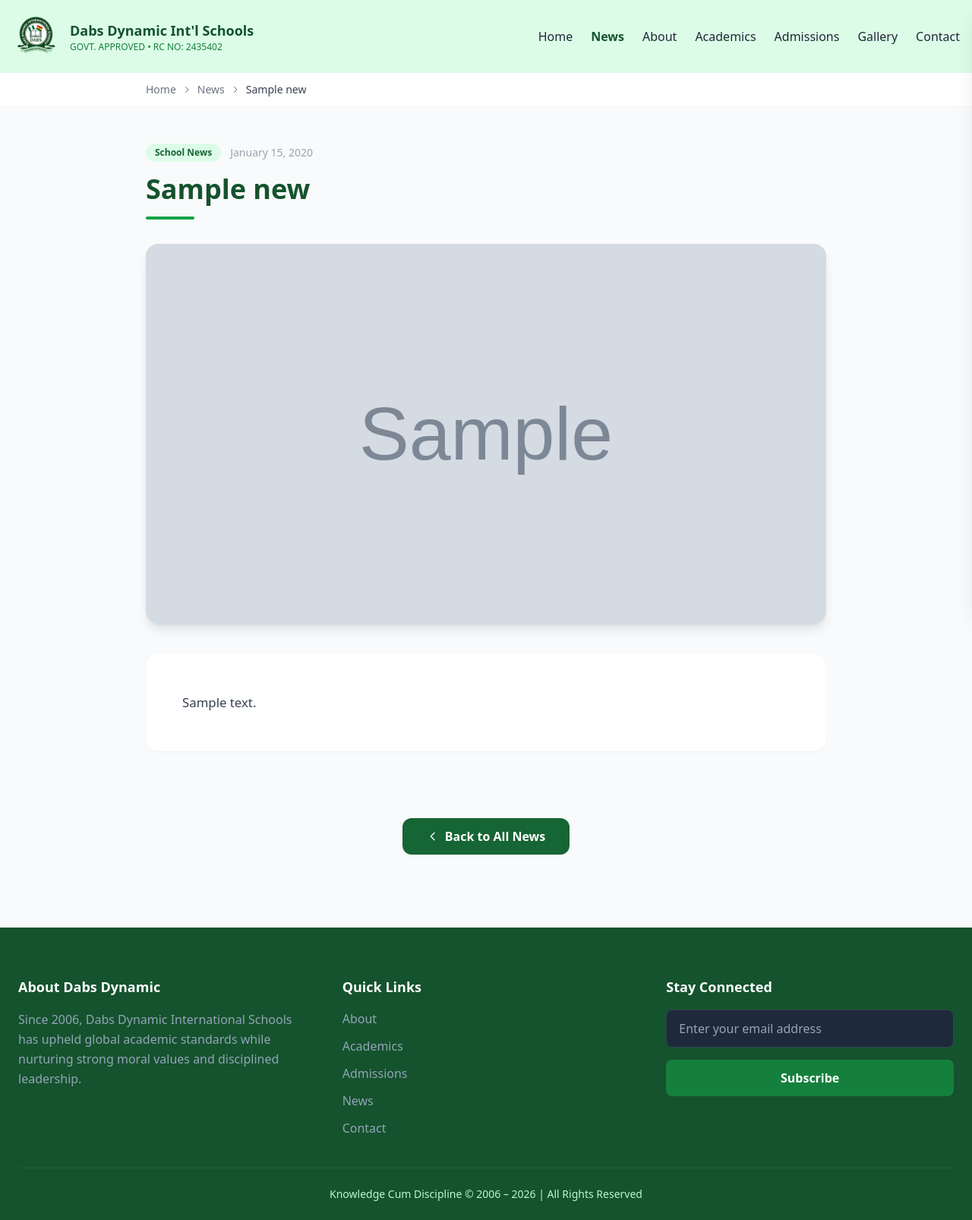
After one commit to boatengdavid/Dabs-Dynamic-school-website-, a PHP site: page /news-detail.php?id=1 in a window 1280 px wide. The commit adds this page. Shown: the whole page at 76% size. Run offline with PHP 8.4, Linux system fonts and the light colour scheme; tables that the repository leaves empty or names only in its code hold one stand-in row (values such as "Sample post"); grey boxes marked "Sample" are stand-in pictures; some libraries are stand-ins or nearby versions.

Commit message:
dabs-admin-v2

```diff
--- a/about.php
+++ b/about.php
@@ -272,7 +272,8 @@ function img($images, $key, $fallback = '') {
             </ul>
           </div>
           <div>
-            <h4 class="text-white font-semibold mb-6 text-lg">Stay Connected</h4>
+            <h4 class="text-white font-semibold mb-6 text-lg">Join the DABS SCHOOL Community</h4>
+            <p class="text-slate-400 leading-relaxed">Sign up for our newsletter to stay connected with our students, faculty, and latest happenings.</p>
             <form class="flex flex-col space-y-4 mb-8">
               <input type="email" placeholder="Enter your email address" class="px-4 py-3 rounded-lg bg-slate-800 border border-slate-700 text-white focus:outline-none focus:ring-2 focus:ring-green-400"/>
               <button type="submit" class="bg-green-700 text-white py-3 rounded-lg font-semibold hover:bg-green-800 transition">Subscribe</button>
--- a/admissions.php
+++ b/admissions.php
@@ -211,7 +211,8 @@ function img($images, $key, $fallback = '') {
             </ul>
           </div>
           <div>
-            <h4 class="text-white font-semibold mb-6 text-lg">Stay Connected</h4>
+            <h4 class="text-white font-semibold mb-6 text-lg">Join the DABS SCHOOL Community</h4>
+            <p class="text-slate-400 leading-relaxed">Sign up for our newsletter to stay connected with our students, faculty, and latest happenings.</p>
             <form class="flex flex-col space-y-4 mb-8">
               <input type="email" placeholder="Enter your email address" class="px-4 py-3 rounded-lg bg-slate-800 border border-slate-700 text-white focus:outline-none focus:ring-2 focus:ring-green-400"/>
               <button type="submit" class="bg-green-700 text-white py-3 rounded-lg font-semibold hover:bg-green-800 transition">Subscribe</button>
--- a/contact.php
+++ b/contact.php
@@ -166,7 +166,8 @@ function c($content, $key, $fallback = '') {
             </ul>
           </div>
           <div>
-            <h4 class="text-white font-semibold mb-6 text-lg">Stay Connected</h4>
+            <h4 class="text-white font-semibold mb-6 text-lg">Join the DABS SCHOOL Community</h4>
+            <p class="text-slate-400 leading-relaxed">Sign up for our newsletter to stay connected with our students, faculty, and latest happenings.</p>
             <form class="flex flex-col space-y-4 mb-8">
               <input type="email" placeholder="Enter your email address" class="px-4 py-3 rounded-lg bg-slate-800 border border-slate-700 text-white focus:outline-none focus:ring-2 focus:ring-green-400"/>
               <button type="submit" class="bg-green-700 text-white py-3 rounded-lg font-semibold hover:bg-green-800 transition">Subscribe</button>
--- a/gallery.php
+++ b/gallery.php
@@ -155,7 +155,8 @@ if ($result && $result->num_rows > 0) {
             </ul>
           </div>
           <div>
-            <h4 class="text-white font-semibold mb-6 text-lg">Stay Connected</h4>
+            <h4 class="text-white font-semibold mb-6 text-lg">Join the DABS SCHOOL Community</h4>
+            <p class="text-slate-400 leading-relaxed">Sign up for our newsletter to stay connected with our students, faculty, and latest happenings.</p>
             <form class="flex flex-col space-y-4 mb-8">
               <input type="email" placeholder="Enter your email address" class="px-4 py-3 rounded-lg bg-slate-800 border border-slate-700 text-white focus:outline-none focus:ring-2 focus:ring-green-400" />
               <button type="submit" class="bg-green-700 text-white py-3 rounded-lg font-semibold hover:bg-green-800 transition">Subscribe</button>
--- a/home.php
+++ b/home.php
@@ -332,7 +332,8 @@ function img($images, $key, $fallback = '') {
         </ul>
       </div>
       <div>
-        <h4 class="text-white font-semibold mb-6 text-lg">Stay Connected</h4>
+        <h4 class="text-white font-semibold mb-6 text-lg">Join the DABS SCHOOL Community</h4>
+            <p class="text-slate-400 leading-relaxed">Sign up for our newsletter to stay connected with our students, faculty, and latest happenings.</p>
         <form class="flex flex-col space-y-4 mb-8">
           <input type="email" placeholder="Enter your email address" class="px-4 py-3 rounded-lg bg-slate-800 border border-slate-700 text-white focus:outline-none focus:ring-2 focus:ring-green-400"/>
           <button type="submit" class="bg-green-700 text-white py-3 rounded-lg font-semibold hover:bg-green-800 transition">Subscribe</button>
--- /dev/null
+++ b/news-detail.php
@@ -0,0 +1,224 @@
+<?php
+require_once 'connect.php';
+
+$id = isset($_GET['id']) ? (int)$_GET['id'] : 0;
+if (!$id) { header('Location: news.php'); exit; }
+
+$stmt = $conn->prepare("SELECT * FROM news WHERE id = ?");
+$stmt->bind_param("i", $id);
+$stmt->execute();
+$article = $stmt->get_result()->fetch_assoc();
+if (!$article) { header('Location: news.php'); exit; }
+
+// Get prev/next for navigation
+$prev = $conn->query("SELECT id, title FROM news WHERE id < $id ORDER BY id DESC LIMIT 1")->fetch_assoc();
+$next = $conn->query("SELECT id, title FROM news WHERE id > $id ORDER BY id ASC LIMIT 1")->fetch_assoc();
+
+// Related articles (3 latest excluding current)
+$related = $conn->query("SELECT id, title, image, date FROM news WHERE id != $id ORDER BY date DESC LIMIT 3")->fetch_all(MYSQLI_ASSOC);
+?>
+<!doctype html>
+<html lang="en">
+<head>
+  <meta charset="UTF-8"/>
+  <meta name="viewport" content="width=device-width, initial-scale=1.0"/>
+  <title><?= htmlspecialchars($article['title']) ?> | Dabs Dynamic International Schools</title>
+  <script src="https://cdn.tailwindcss.com"></script>
+  <style>
+    .article-body { line-height: 1.9; font-size: 1.05rem; color: #374151; }
+    .article-body p  { margin-bottom: 1.4rem; }
+    .article-body h2 { font-size: 1.5rem; font-weight: 700; color: #14532d; margin: 2rem 0 1rem; }
+    .article-body h3 { font-size: 1.2rem; font-weight: 600; color: #166534; margin: 1.5rem 0 0.75rem; }
+    .article-body ul, .article-body ol { padding-left: 1.5rem; margin-bottom: 1.4rem; }
+    .article-body ul { list-style-type: disc; }
+    .article-body ol { list-style-type: decimal; }
+    .article-body li { margin-bottom: 0.5rem; }
+    .article-body blockquote { border-left: 4px solid #16a34a; padding: 1rem 1.5rem; background: #f0fdf4; margin: 1.5rem 0; border-radius: 0 0.5rem 0.5rem 0; font-style: italic; color: #166534; }
+    #menuBtn .bar:nth-child(1){top:8px} #menuBtn .bar:nth-child(2){top:13px} #menuBtn .bar:nth-child(3){top:18px}
+    #menuBtn.open .bar:nth-child(1){transform:rotate(45deg);top:13px}
+    #menuBtn.open .bar:nth-child(2){opacity:0}
+    #menuBtn.open .bar:nth-child(3){transform:rotate(-45deg);top:13px}
+  </style>
+</head>
+<body class="font-sans text-gray-800 bg-gray-50">
+
+  <!-- NAVBAR -->
+  <header class="bg-green-100">
+    <nav class="max-w-7xl mx-auto flex items-center justify-between p-4">
+      <div class="flex items-center gap-3">
+        <img src="dabs-logo.png" alt="Logo" class="h-16 w-16 object-contain"/>
+        <div class="leading-tight">
+          <span class="block text-lg font-bold text-green-900">Dabs Dynamic Int'l Schools</span>
+          <span class="block text-xs font-medium text-green-700">GOVT. APPROVED • RC NO: 2435402</span>
+        </div>
+      </div>
+      <ul class="hidden md:flex space-x-6 font-medium">
+        <li><a href="home.php" class="hover:text-green-700">Home</a></li>
+        <li><a href="news.php" class="font-bold text-green-900">News</a></li>
+        <li><a href="about.php" class="hover:text-green-700">About</a></li>
+        <li><a href="academics.php" class="hover:text-green-700">Academics</a></li>
+        <li><a href="admissions.php" class="hover:text-green-700">Admissions</a></li>
+        <li><a href="gallery.php" class="hover:text-green-700">Gallery</a></li>
+        <li><a href="contact.php" class="hover:text-green-700">Contact</a></li>
+      </ul>
+      <button id="menuBtn" class="md:hidden relative w-7 h-7 flex items-center justify-center focus:outline-none">
+        <span class="bar absolute w-6 h-0.5 bg-green-900 transition-all duration-300"></span>
+        <span class="bar absolute w-6 h-0.5 bg-green-900 transition-all duration-300"></span>
+        <span class="bar absolute w-6 h-0.5 bg-green-900 transition-all duration-300"></span>
+      </button>
+    </nav>
+  </header>
+
+  <!-- BREADCRUMB -->
+  <div class="bg-white border-b border-gray-100 px-6 py-3">
+    <div class="max-w-4xl mx-auto text-sm text-gray-500 flex items-center gap-2">
+      <a href="home.php" class="hover:text-green-700">Home</a>
+      <svg class="w-3 h-3" fill="none" stroke="currentColor" viewBox="0 0 24 24"><path stroke-linecap="round" stroke-linejoin="round" stroke-width="2" d="M9 5l7 7-7 7"/></svg>
+      <a href="news.php" class="hover:text-green-700">News</a>
+      <svg class="w-3 h-3" fill="none" stroke="currentColor" viewBox="0 0 24 24"><path stroke-linecap="round" stroke-linejoin="round" stroke-width="2" d="M9 5l7 7-7 7"/></svg>
+      <span class="text-gray-700 truncate max-w-xs"><?= htmlspecialchars($article['title']) ?></span>
+    </div>
+  </div>
+
+  <!-- ARTICLE -->
+  <main class="py-12 px-6">
+    <div class="max-w-4xl mx-auto">
+
+      <!-- Title & Meta -->
+      <div class="mb-8">
+        <div class="flex items-center gap-3 mb-4">
+          <span class="bg-green-100 text-green-800 text-xs font-semibold px-3 py-1 rounded-full">School News</span>
+          <span class="text-gray-400 text-sm"><?= date('F j, Y', strtotime($article['date'])) ?></span>
+        </div>
+        <h1 class="text-3xl md:text-4xl font-bold text-green-900 leading-tight mb-4"><?= htmlspecialchars($article['title']) ?></h1>
+        <div class="h-1 w-16 bg-green-600 rounded-full"></div>
+      </div>
+
+      <!-- Hero Image -->
+      <?php if (!empty($article['image'])): ?>
+        <div class="mb-10 rounded-2xl overflow-hidden shadow-lg">
+          <img src="<?= (strpos($article['image'], 'uploads/') === 0 ? '' : 'uploads/') . htmlspecialchars($article['image']) ?>" alt="<?= htmlspecialchars($article['title']) ?>" class="w-full max-h-[500px] object-cover"/>
+        </div>
+      <?php endif; ?>
+
+      <!-- Article Body -->
+      <div class="bg-white rounded-2xl shadow-sm p-8 md:p-12 mb-10">
+        <div class="article-body">
+          <?= nl2br(htmlspecialchars($article['content'])) ?>
+        </div>
+      </div>
+
+      <!-- Prev / Next Navigation -->
+      <div class="grid md:grid-cols-2 gap-4 mb-12">
+        <?php if ($prev): ?>
+          <a href="news-detail.php?id=<?= $prev['id'] ?>" class="flex items-center gap-3 bg-white p-5 rounded-xl shadow hover:shadow-md border border-gray-100 hover:border-green-200 transition group">
+            <svg class="w-5 h-5 text-green-700 flex-shrink-0" fill="none" stroke="currentColor" viewBox="0 0 24 24"><path stroke-linecap="round" stroke-linejoin="round" stroke-width="2" d="M15 19l-7-7 7-7"/></svg>
+            <div><p class="text-xs text-gray-400 mb-1">Previous Article</p><p class="text-sm font-medium text-green-900 group-hover:text-green-700 line-clamp-2"><?= htmlspecialchars($prev['title']) ?></p></div>
+          </a>
+        <?php else: ?><div></div><?php endif; ?>
+
+        <?php if ($next): ?>
+          <a href="news-detail.php?id=<?= $next['id'] ?>" class="flex items-center justify-end gap-3 bg-white p-5 rounded-xl shadow hover:shadow-md border border-gray-100 hover:border-green-200 transition group text-right">
+            <div><p class="text-xs text-gray-400 mb-1">Next Article</p><p class="text-sm font-medium text-green-900 group-hover:text-green-700 line-clamp-2"><?= htmlspecialchars($next['title']) ?></p></div>
+            <svg class="w-5 h-5 text-green-700 flex-shrink-0" fill="none" stroke="currentColor" viewBox="0 0 24 24"><path stroke-linecap="round" stroke-linejoin="round" stroke-width="2" d="M9 5l7 7-7 7"/></svg>
+          </a>
+        <?php endif; ?>
+      </div>
+
+      <!-- Back to News -->
+      <div class="text-center mb-12">
+        <a href="news.php" class="inline-flex items-center gap-2 bg-green-800 text-white px-8 py-3 rounded-xl font-semibold hover:bg-green-700 transition">
+          <svg class="w-4 h-4" fill="none" stroke="currentColor" viewBox="0 0 24 24"><path stroke-linecap="round" stroke-linejoin="round" stroke-width="2" d="M15 19l-7-7 7-7"/></svg>
+          Back to All News
+        </a>
+      </div>
+
+      <!-- Related Articles -->
+      <?php if (!empty($related)): ?>
+        <div>
+          <h2 class="text-2xl font-bold text-green-900 mb-6">More Articles</h2>
+          <div class="grid sm:grid-cols-3 gap-5">
+            <?php foreach ($related as $r): ?>
+              <a href="news-detail.php?id=<?= $r['id'] ?>" class="group bg-white rounded-xl overflow-hidden shadow hover:shadow-lg transition hover:-translate-y-1 duration-300">
+                <div class="h-36 overflow-hidden bg-green-50">
+                  <?php if (!empty($r['image'])): ?>
+                    <img src="<?= (strpos($r['image'], 'uploads/') === 0 ? '' : 'uploads/') . htmlspecialchars($r['image']) ?>" class="w-full h-full object-cover group-hover:scale-105 transition duration-500" alt=""/>
+                  <?php else: ?>
+                    <div class="w-full h-full flex items-center justify-center text-3xl text-green-200">📰</div>
+                  <?php endif; ?>
+                </div>
+                <div class="p-4">
+                  <p class="text-xs text-gray-400 mb-1"><?= date('M j, Y', strtotime($r['date'])) ?></p>
+                  <h3 class="text-sm font-semibold text-green-900 group-hover:text-green-700 line-clamp-2"><?= htmlspecialchars($r['title']) ?></h3>
+                </div>
+              </a>
+            <?php endforeach; ?>
+          </div>
+        </div>
+      <?php endif; ?>
+
+    </div>
+  </main>
+
+  <!-- FOOTER -->
+  <section class="bg-green-900 text-white pt-16 pb-6">
+    <div class="max-w-7xl mx-auto px-6">
+      <div class="grid md:grid-cols-3 gap-12 mb-10">
+        <div><h4 class="text-white font-semibold mb-4 text-lg">About Dabs Dynamic</h4><p class="text-slate-400 leading-relaxed">Since 2006, Dabs Dynamic International Schools has upheld global academic standards while nurturing strong moral values and disciplined leadership.</p></div>
+        <div>
+          <h4 class="text-white font-semibold mb-4 text-lg">Quick Links</h4>
+          <ul class="space-y-3 text-slate-400">
+            <li><a href="about.php" class="hover:text-amber-400 transition">About</a></li>
+            <li><a href="academics.php" class="hover:text-amber-400 transition">Academics</a></li>
+            <li><a href="admissions.php" class="hover:text-amber-400 transition">Admissions</a></li>
+            <li><a href="news.php" class="hover:text-amber-400 transition">News</a></li>
+            <li><a href="contact.php" class="hover:text-amber-400 transition">Contact</a></li>
+          </ul>
+        </div>
+        <div>
+          <h4 class="text-white font-semibold mb-4 text-lg">Stay Connected</h4>
+          <form class="flex flex-col space-y-4">
+            <input type="email" placeholder="Enter your email address" class="px-4 py-3 rounded-lg bg-slate-800 border border-slate-700 text-white focus:outline-none focus:ring-2 focus:ring-green-400"/>
+            <button type="submit" class="bg-green-700 text-white py-3 rounded-lg font-semibold hover:bg-green-800 transition">Subscribe</button>
+          </form>
+        </div>
+      </div>
+      <div class="border-t border-green-800 pt-6 text-center">
+        <p class="text-sm text-green-200">Knowledge Cum Discipline © 2006 – 2026 | All Rights Reserved</p>
+      </div>
+    </div>
+  </section>
+
+  <!-- Mobile Menu -->
+  <div id="overlay" class="fixed inset-0 bg-black bg-opacity-50 hidden z-40"></div>
+  <div id="mobileMenu" class="fixed top-0 right-0 h-full w-80 bg-white shadow-xl transform translate-x-full transition-transform duration-300 ease-in-out z-50">
+    <div class="flex items-center justify-between px-5 py-4 border-b bg-green-100">
+      <span class="font-bold text-green-900">Menu</span>
+      <button id="closeMenu" class="w-8 h-8 flex items-center justify-center bg-green-700 text-white rounded-full">✕</button>
+    </div>
+    <nav class="px-6 py-6 space-y-6 font-medium text-gray-700">
+      <a href="home.php" class="block border-b pb-3">Home</a>
+      <a href="news.php" class="block border-b pb-3 font-bold text-green-900">News</a>
+      <a href="about.php" class="block border-b pb-3">About</a>
+      <a href="academics.php" class="block border-b pb-3">Academics</a>
+      <a href="admissions.php" class="block border-b pb-3">Admissions</a>
+      <a href="gallery.php" class="block border-b pb-3">Gallery</a>
+      <a href="contact.php" class="block border-b pb-3">Contact</a>
+    </nav>
+  </div>
+  <script>
+    document.addEventListener("DOMContentLoaded", () => {
+      const menuBtn = document.getElementById("menuBtn");
+      const closeMenu = document.getElementById("closeMenu");
+      const mobileMenu = document.getElementById("mobileMenu");
+      const overlay = document.getElementById("overlay");
+      function openMenu()     { mobileMenu.classList.remove("translate-x-full"); overlay.classList.remove("hidden"); menuBtn.classList.add("open"); }
+      function closeSidebar() { mobileMenu.classList.add("translate-x-full");    overlay.classList.add("hidden");    menuBtn.classList.remove("open"); }
+      menuBtn.addEventListener("click", openMenu);
+      closeMenu.addEventListener("click", closeSidebar);
+      overlay.addEventListener("click", closeSidebar);
+      mobileMenu.querySelectorAll("a").forEach(l => l.addEventListener("click", closeSidebar));
+    });
+  </script>
+</body>
+</html>
```
Also changed, not shown: academics.php (+12 -11 lines), news.php (+71 -141 lines), news-image.jpg (added), uploads/news_1773150482.jpeg (added).
